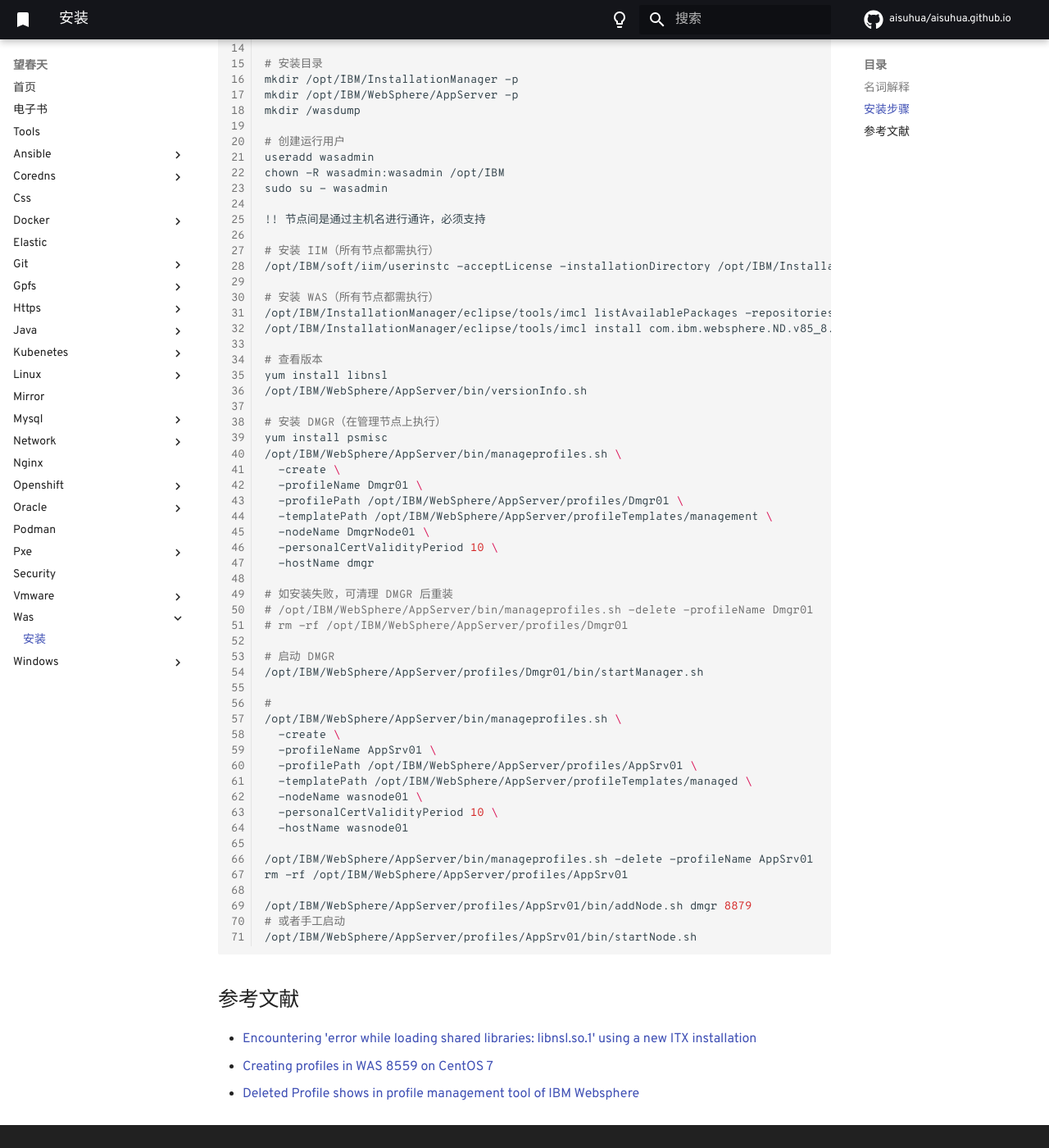
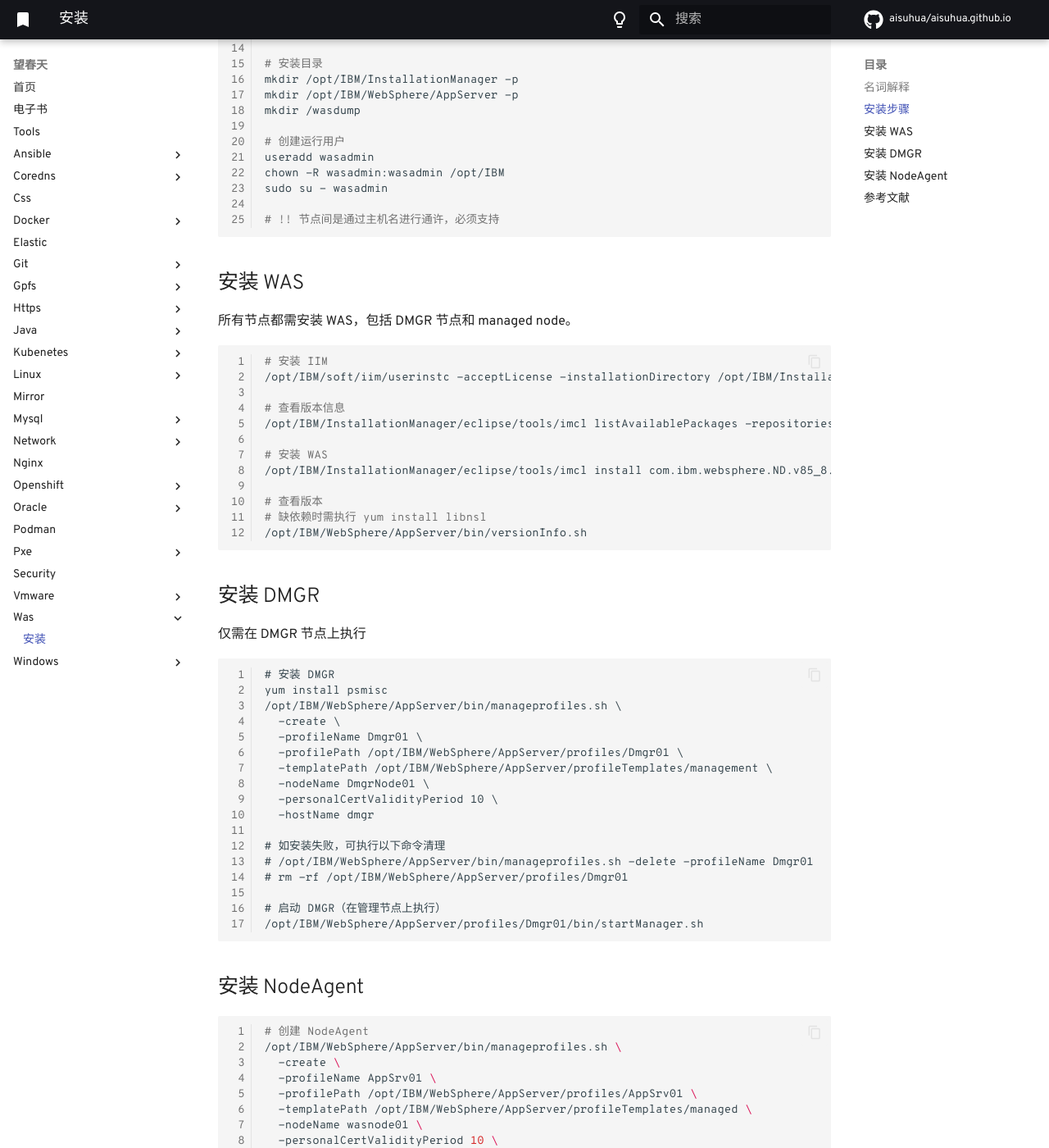
Before and after one commit to aisuhua/aisuhua.github.io, an MkDocs documentation site: the page built from docs/was/install.md, in a window 1280 px wide and 1400 px high, scrolled down 665 px. Shown: the whole window at 82% size. Built offline with MkDocs 1.6.1 and Material for MkDocs 9.7.7, drawn with Linux system fonts in a browser that asks for light colours; comment, search, counter and statistics services are not loaded; some of the changed text lies outside the part shown.

Commit message:
install.md

````diff
--- a/docs/was/install.md
+++ b/docs/was/install.md
@@ -8,7 +8,7 @@ WAS IBM WebSphere Application Server
 FP FixPack
 IHS IBM HTTP Server
 Dmgr Deployment Manager
-Node Agent
+NodeAgent 安装在每个受管理节点（managed node）上，Application Server 也安装在节点上。
 ```
 
 ## 安装步骤
@@ -38,20 +38,34 @@ useradd wasadmin
 chown -R wasadmin:wasadmin /opt/IBM
 sudo su - wasadmin
 
-!! 节点间是通过主机名进行通许，必须支持
+# !! 节点间是通过主机名进行通许，必须支持
+```
 
-# 安装 IIM（所有节点都需执行）
+## 安装 WAS
+
+所有节点都需安装 WAS，包括 DMGR 节点和 managed node。
+
+```sh
+# 安装 IIM
 /opt/IBM/soft/iim/userinstc -acceptLicense -installationDirectory /opt/IBM/InstallationManager -log ./log.xml -silent
 
-# 安装 WAS（所有节点都需执行）
+# 查看版本信息
 /opt/IBM/InstallationManager/eclipse/tools/imcl listAvailablePackages -repositories /opt/IBM/soft/was/repository.config -features -long
+
+# 安装 WAS
 /opt/IBM/InstallationManager/eclipse/tools/imcl install com.ibm.websphere.ND.v85_8.5.5000.20130514_1044 -repositories /opt/IBM/soft/was/repository.config -installationDirectory /opt/IBM/WebSphere/AppServer -acceptLicense
 
 # 查看版本
-yum install libnsl
+# 缺依赖时需执行 yum install libnsl
 /opt/IBM/WebSphere/AppServer/bin/versionInfo.sh
+```
 
-# 安装 DMGR（在管理节点上执行）
+## 安装 DMGR
+
+仅需在 DMGR 节点上执行
+
+```
+# 安装 DMGR
 yum install psmisc
 /opt/IBM/WebSphere/AppServer/bin/manageprofiles.sh \
   -create \
@@ -62,14 +76,18 @@ yum install psmisc
   -personalCertValidityPeriod 10 \
   -hostName dmgr
 
-# 如安装失败，可清理 DMGR 后重装
+# 如安装失败，可执行以下命令清理
 # /opt/IBM/WebSphere/AppServer/bin/manageprofiles.sh -delete -profileName Dmgr01
 # rm -rf /opt/IBM/WebSphere/AppServer/profiles/Dmgr01
 
-# 启动 DMGR
+# 启动 DMGR（在管理节点上执行）
 /opt/IBM/WebSphere/AppServer/profiles/Dmgr01/bin/startManager.sh
+```
 
-#
+## 安装 NodeAgent
+
+```sh
+# 创建 NodeAgent
 /opt/IBM/WebSphere/AppServer/bin/manageprofiles.sh \
   -create \
   -profileName AppSrv01 \
@@ -79,11 +97,13 @@ yum install psmisc
   -personalCertValidityPeriod 10 \
   -hostName wasnode01
 
-/opt/IBM/WebSphere/AppServer/bin/manageprofiles.sh -delete -profileName AppSrv01
-rm -rf /opt/IBM/WebSphere/AppServer/profiles/AppSrv01
+# 如安装失败，可执行以下命令清理
+# /opt/IBM/WebSphere/AppServer/bin/manageprofiles.sh -delete -profileName AppSrv01
+# rm -rf /opt/IBM/WebSphere/AppServer/profiles/AppSrv01
 
+# 向 DMGR 节点注册本节点（在受管节点上执行）
 /opt/IBM/WebSphere/AppServer/profiles/AppSrv01/bin/addNode.sh dmgr 8879
-# 或者手工启动
+# addNode 就会自动 NodeAgent 或者手工启动（在受管节点上执行）
 /opt/IBM/WebSphere/AppServer/profiles/AppSrv01/bin/startNode.sh
 ```
 
````
